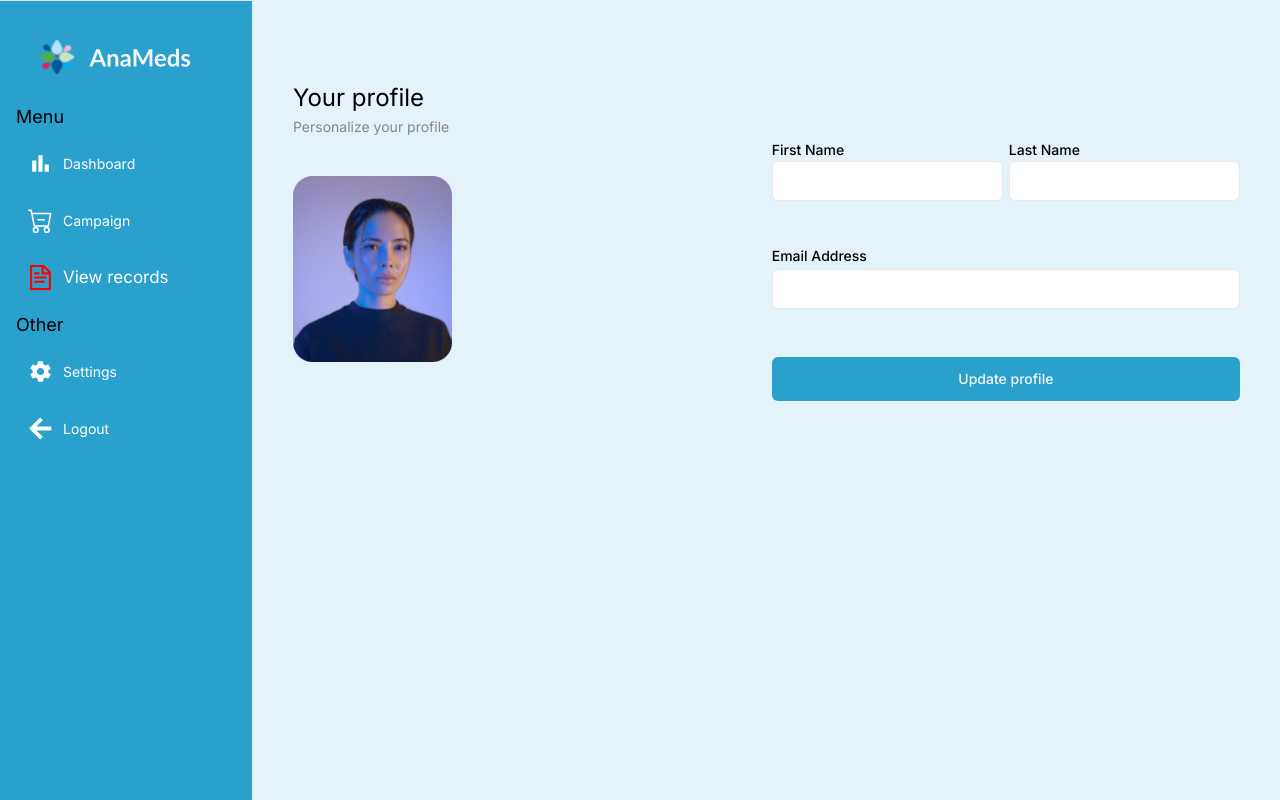
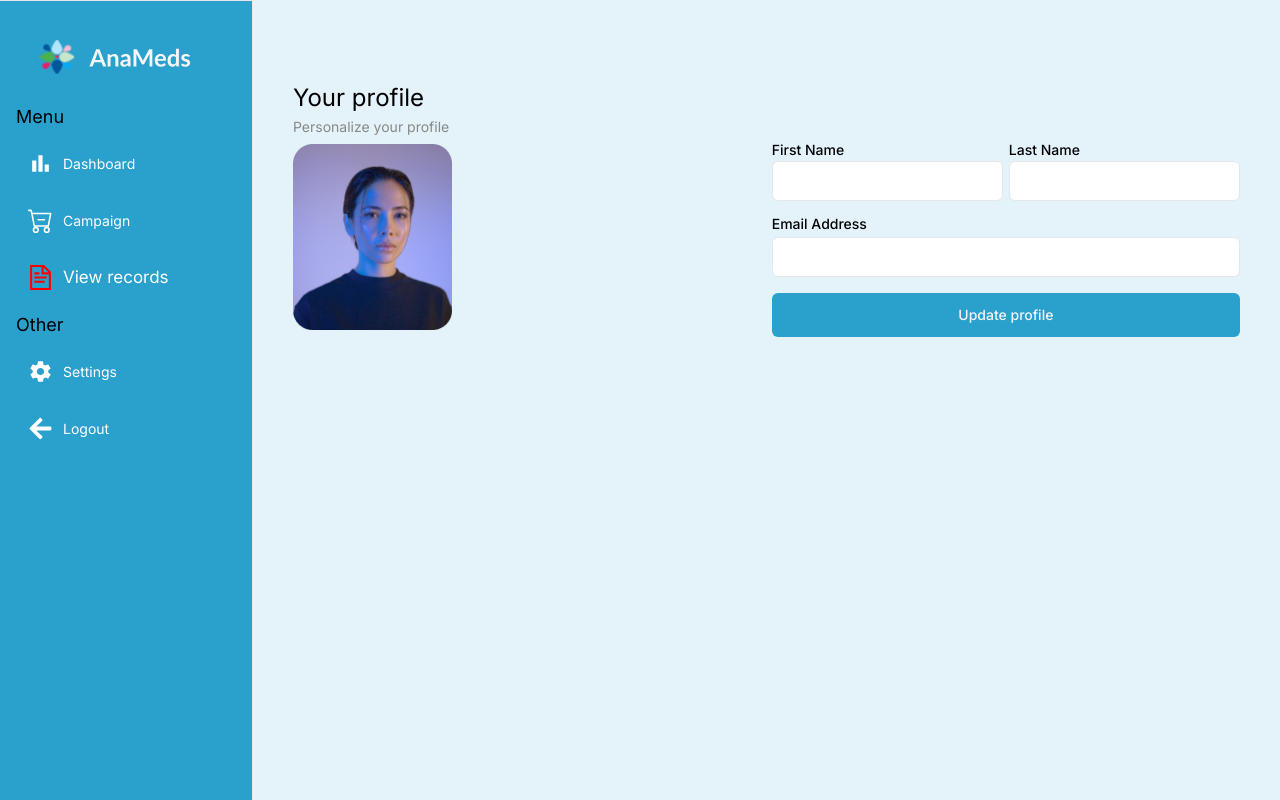
Before and after one commit to Anaboy01/anamedsProject, a Next.js app in the folder clients/: page /patient/profile in a window 1280 px wide. Built offline with nearby package versions, Linux system fonts and the light colour scheme.

Commit message:
dashboard and profile component added

```diff
--- a/clients/src/app/patient/profile/page.jsx
+++ b/clients/src/app/patient/profile/page.jsx
@@ -48,7 +48,7 @@ const page = () => {
             />
           </div>
 
-          <div className='flex flex-col text-black gap-12'>
+          <div className='flex flex-col text-black gap-4'>
 
             <div className="flex w-full items-center gap-1.5 capitalize">
               <div>
```
